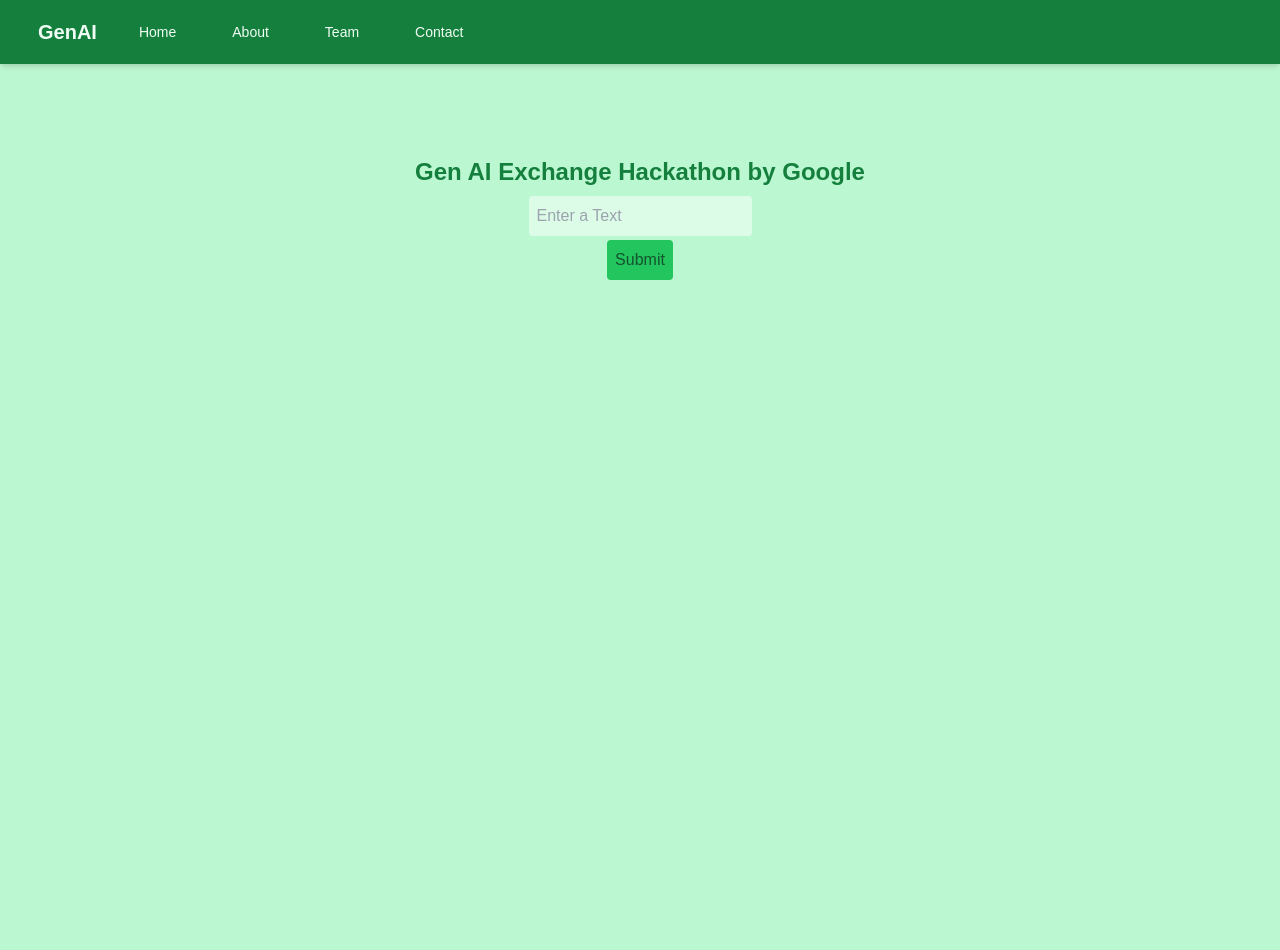
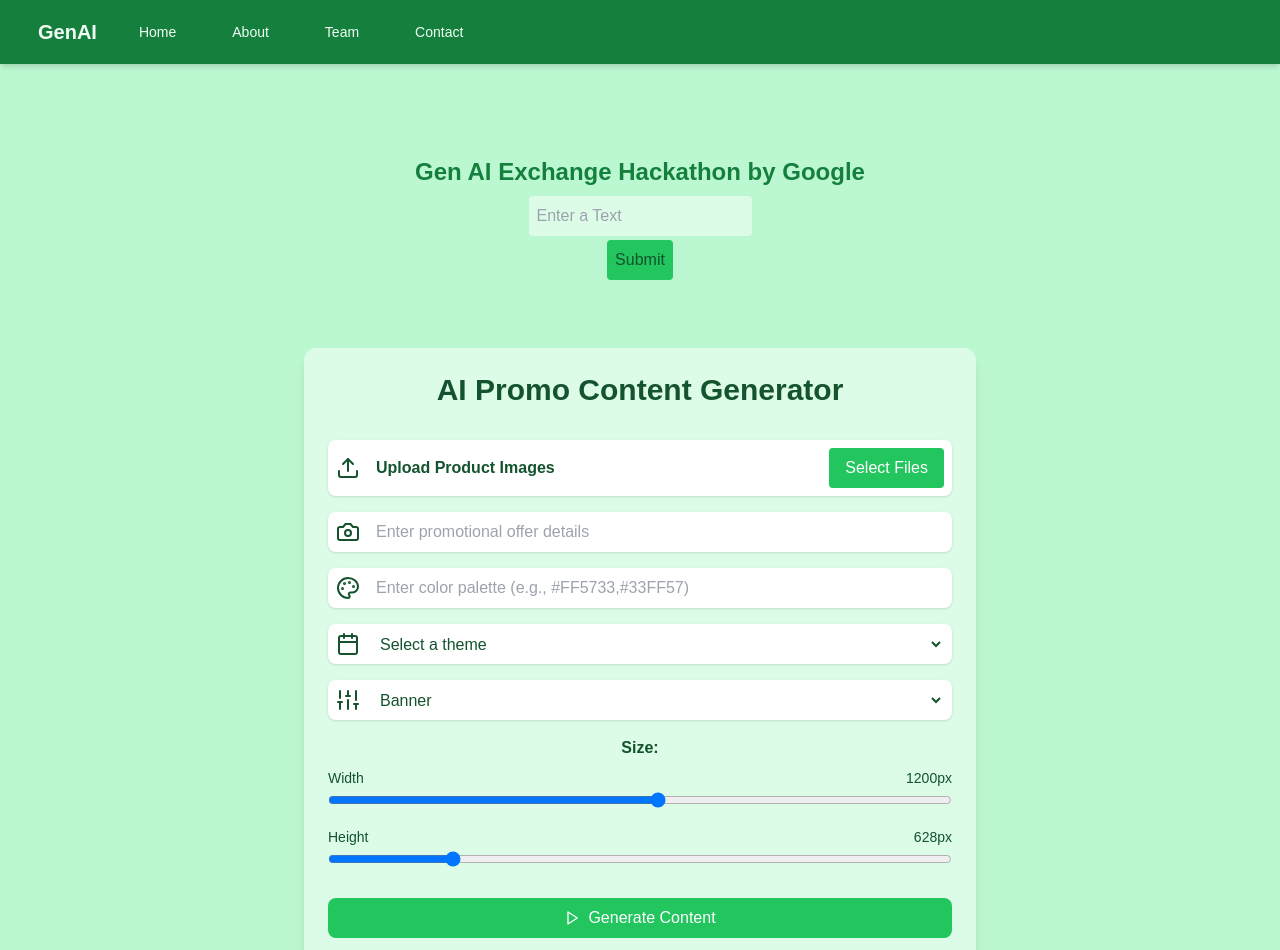
Before and after one commit to shoaib2000857/GroupG, a Next.js app: page / in a window 1280 px wide. Shown: the top 950 px of the page. Before the commit the page ends 800 px from the top, so only its background shows below. Built offline with nearby package versions, Linux system fonts and the light colour scheme.

Commit message:
Added AIPromoGenerator component

```diff
--- a/app/page.js
+++ b/app/page.js
@@ -1,9 +1,18 @@
+"use client";
+
 import { HeroSection } from "../components/hero";
+import AIPromoGenerator from '../components/AIPromoGenerator';
+
 
 export default function Home() {
   return (
     <main className="text-center m-5 p-10">
       <HeroSection />
+
+    <div className="min-h-screen bg-green-200 text-green-900 p-8">
+      <AIPromoGenerator />
+    </div>
+
     </main>
   );
 }
--- /dev/null
+++ b/components/AIPromoGenerator.js
@@ -0,0 +1,86 @@
+import React, { useState } from 'react';
+import { Upload, Camera, Palette, Calendar, Sliders, Play } from 'lucide-react';
+
+const Icon = ({ icon: IconComponent, color }) => (
+  <IconComponent className={`w-6 h-6 text-${color}-500`} />
+);
+
+const Input = ({ placeholder, icon, color }) => (
+  <div className="flex items-center space-x-4 bg-white p-2 rounded-lg shadow">
+    <Icon icon={icon} color={color} />
+    <input
+      type="text"
+      placeholder={placeholder}
+      className="flex-grow outline-none"
+    />
+  </div>
+);
+
+const Select = ({ options, icon, color }) => (
+  <div className="flex items-center space-x-4 bg-white p-2 rounded-lg shadow">
+    <Icon icon={icon} color={color} />
+    <select className="flex-grow outline-none bg-transparent">
+      {options.map(opt => <option key={opt} value={opt}>{opt}</option>)}
+    </select>
+  </div>
+);
+
+const Slider = ({ label, value, color }) => (
+  <div className="space-y-1">
+    <div className="flex justify-between text-sm">
+      <span>{label}</span>
+      <span>{value}px</span>
+    </div>
+    <input type="range" min="300" max="2000" value={value} className={`w-full accent-${color}-500`} />
+  </div>
+);
+
+const Button = ({ children, onClick }) => (
+  <button
+    onClick={onClick}
+    className="w-full bg-green-500 text-white py-2 rounded-lg hover:bg-green-600 transition flex items-center justify-center space-x-2"
+  >
+    <Play className="w-4 h-4" />
+    <span>{children}</span>
+  </button>
+);
+
+export default function AIPromoGenerator() {
+  const [width, setWidth] = useState(1200);
+  const [height, setHeight] = useState(628);
+
+  return (
+    <div className="max-w-2xl mx-auto p-6 bg-green-100 rounded-xl shadow-lg space-y-6">
+      <h1 className="text-3xl font-bold text-center mb-8">AI Promo Content Generator</h1>
+
+      <div className="space-y-4">
+        <div className="flex items-center justify-between bg-white p-2 rounded-lg shadow">
+          <div className="flex items-center space-x-4">
+            <Icon icon={Upload} color="blue" />
+            <span className="font-semibold">Upload Product Images</span>
+          </div>
+          <button className="bg-green-500 text-white px-4 py-2 rounded hover:bg-green-600 transition">
+            Select Files
+          </button>
+        </div>
+
+        <Input placeholder="Enter promotional offer details" icon={Camera} color="green" />
+        <Input placeholder="Enter color palette (e.g., #FF5733,#33FF57)" icon={Palette} color="purple" />
+        <Select options={["Select a theme", "Diwali", "Independence Day", "Christmas"]} icon={Calendar} color="red" />
+        <Select options={["Banner", "Video"]} icon={Sliders} color="yellow" />
+
+        <div className="space-y-2">
+          <span className="font-semibold">Size:</span>
+          <div className="space-y-3">
+            <Slider label="Width" value={width} color="blue" />
+            <Slider label="Height" value={height} color="blue" />
+          </div>
+        </div>
+      </div>
+
+      <Button onClick={() => console.log('Generate content')}>
+        Generate Content
+      </Button>
+    </div>
+  );
+}
--- a/package.json
+++ b/package.json
@@ -11,6 +11,7 @@
   "dependencies": {
     "axios": "^1.7.7",
     "googleapis": "^144.0.0",
+    "lucide-react": "^0.446.0",
     "next": "14.2.13",
     "react": "^18",
     "react-dom": "^18"
```
Also changed, not shown: 1 other file (tests, documents, lock files or other folders).
